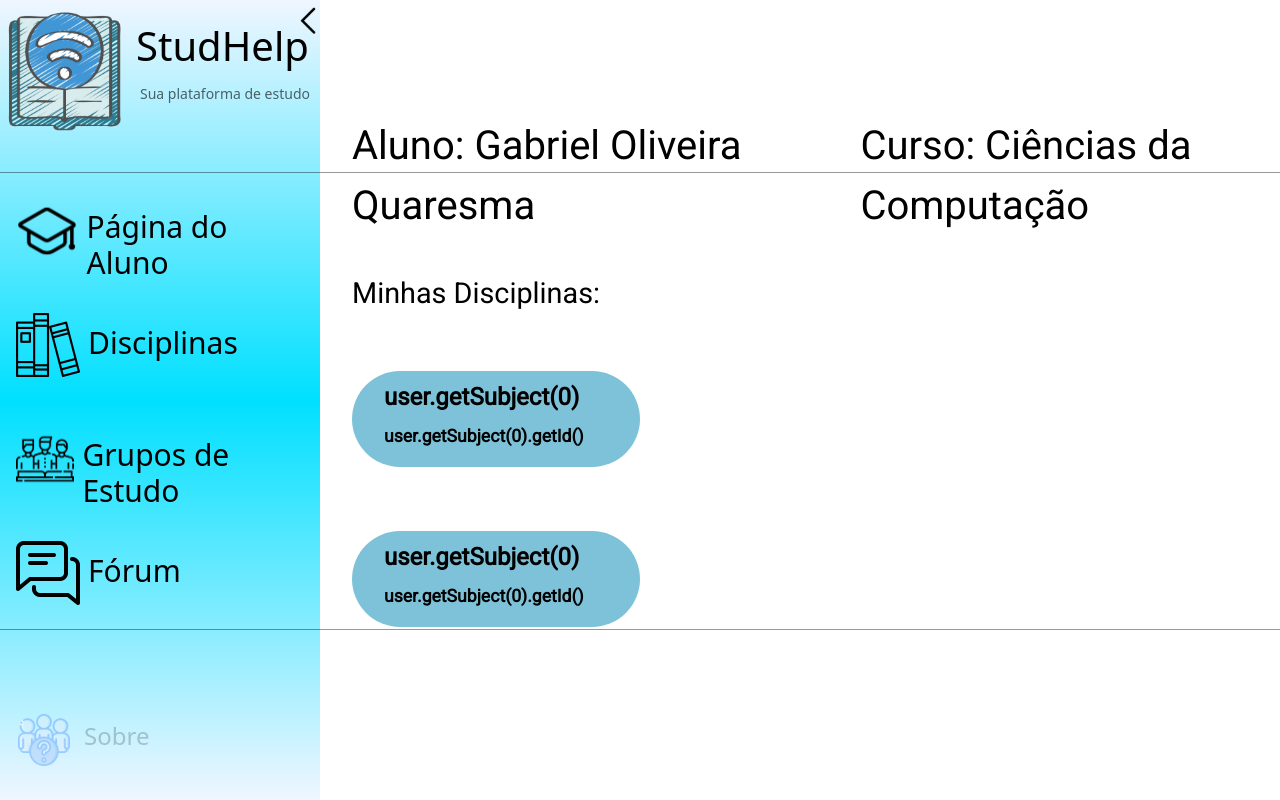
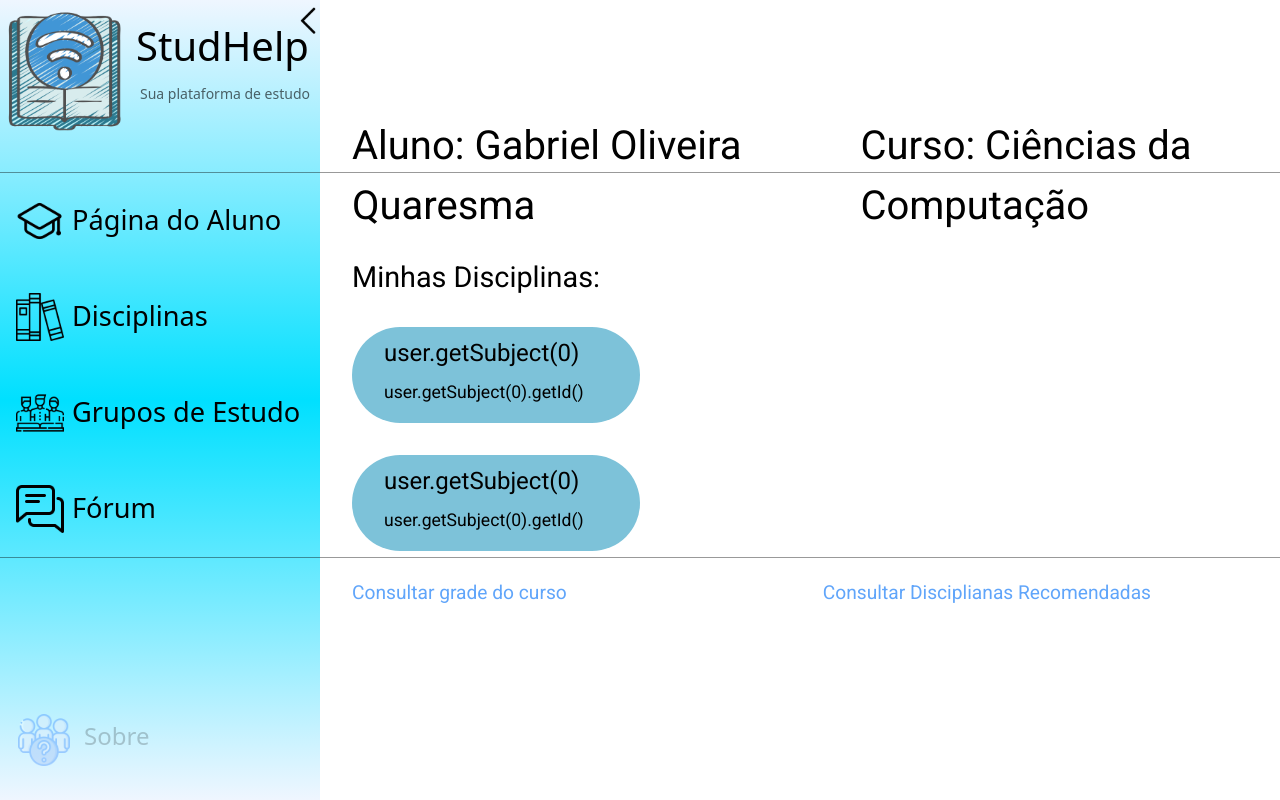
Before and after one commit to JVCA101/StudHelp, a React (Vite) app in the folder studHelp/: page /aluno in a window 1280 px wide. Built offline with nearby package versions, Linux system fonts and the light colour scheme.

Commit message:
Implementações de inputs e hover

```diff
--- a/studHelp/src/components/BodyAlunoMaterias.tsx
+++ b/studHelp/src/components/BodyAlunoMaterias.tsx
@@ -3,15 +3,23 @@ import React from 'react';
 function HeaderAluno(){
     return (
         <div className="px-8 font-roboto font-medium">
-            <h1 className=' mt-8  text-[1.8rem]'>Minhas Disciplinas:</h1>
+            <h1 className=' mt-4  text-[1.8rem]'>Minhas Disciplinas:</h1>
 
-                <div className='bg-page-blue w-72 h-24 font-bold text-[1.5rem] rounded-[90px] mt-14'>
+                <div className='bg-page-blue w-72 h-24 text-[1.5rem] rounded-[90px] mt-7'>
                     <h1 className='px-8 py-2'>user.getSubject(0)</h1>
                     <h1 className='px-8 text-[1.1rem]'>user.getSubject(0).getId()</h1>
                 </div>
-                <div className='bg-page-blue w-72 h-24 rounded-[90px] mt-16  font-bold text-[1.5rem]'>
+                <div className='bg-page-blue w-72 h-24 rounded-[90px] mt-8 text-[1.5rem]'>
                 <h1 className='px-8 py-2'>user.getSubject(0)</h1>
                 <h1 className='px-8 text-[1.1rem]'>user.getSubject(0).getId()</h1>
+                </div>
+                <div className='flex mt-7 w-fit  text-[1.2rem] text-blue-400 cursor-pointer gap-x-64'>
+                    <h1 className=' hover:text-blue-900 gap-x-10'>
+                        Consultar grade do curso
+                    </h1>
+                    <h1 className=' hover:text-blue-900 '>
+                        Consultar Disciplianas Recomendadas
+                    </h1>
                 </div>
 
 
--- /dev/null
+++ b/studHelp/src/components/Header.tsx
@@ -0,0 +1,10 @@
+//import React from "react";
+
+type HeaderProps = {
+  texto: string;
+  teste: boolean;
+};
+
+export const Header = ({ texto }: HeaderProps) => {
+  return <button>{texto}</button>;
+};
--- /dev/null
+++ b/studHelp/src/components/SearchDisciplinesHeader.tsx
@@ -0,0 +1,18 @@
+import React from 'react'
+
+function SearchDisciplinesHeader() {
+  return (
+    <div className='mt-[90px] px-4'>
+      <div>
+        <h1 className='text-2xl font-roboto  '>
+          Buscar Disciplina:
+        </h1>
+      </div>
+      <div>
+        <input type="text" placeholder='Insira código da disciplina:' className='text-[1.2rem] border px-2 bg-neutral-100 border-gray-300 block w-[25%]' />
+      </div>
+    </div>
+  )
+}
+
+export default SearchDisciplinesHeader
--- a/studHelp/src/components/SideBar.tsx
+++ b/studHelp/src/components/SideBar.tsx
@@ -88,14 +88,14 @@ function SideBar() {
                                           }
                         >
                             <img
-                                className={`w-20 px-2  py-4 duration-1000  ${
+                                className={`w-16 px-2  py-4 duration-1000  ${
                                     open && "rotate-[360deg]"
                                 } ${!open && "scale-[0.80]"}`}
                                 src={`./src/assets/${menu.src}.svg`}
                             />
 
                             <span
-                                className={` max-sm:text-[1.5rem] text-3xl mt-7 font-medium origin-center duration-1000 ${
+                                className={` max-sm:text-[1.5rem] text-[1.7rem] mt-[29px] font-medium origin-center duration-1000 ${
                                     !open && "hidden"
                                 }`}
                             >
--- a/studHelp/src/pages/DisciplinesPage.tsx
+++ b/studHelp/src/pages/DisciplinesPage.tsx
@@ -1,5 +1,6 @@
 import React from 'react'
 import SideBar from '../components/SideBar'
+import SearchDisciplinesHeader from '../components/SearchDisciplinesHeader'
 
 function DisciplinesPage() {
   return(
@@ -7,7 +8,11 @@ function DisciplinesPage() {
                 <div className="absolute w-screen">
                     <SideBar />
                 </div>
+                <div className = {`w-[50%] left-[50%] md:left-[40%] md:w-[60%] min-[1200px]:left-[25%] absolute min-[1200px]:w-[75%]`}>
+                <SearchDisciplinesHeader />
+              </div>
         </div>
+
   )
 }
 
--- /dev/null
+++ b/studHelp/types/header.ts
@@ -0,0 +1,4 @@
+export type HeaderData = {
+  texto: string;
+  teste: boolean;
+};
--- /dev/null
+++ b/studHelp/types/headerAluno.ts
@@ -0,0 +1,4 @@
+export type  HeaderAlunoData = {
+    nome: string;
+    curso: string;
+}
```
